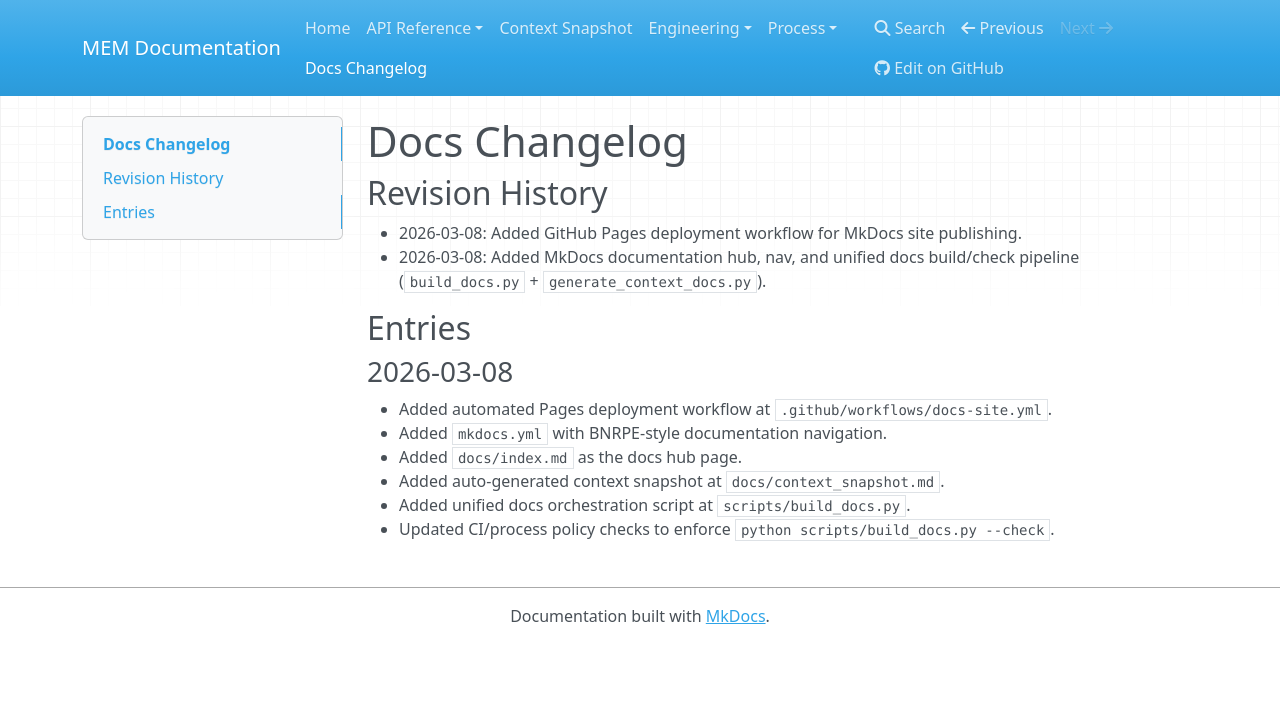
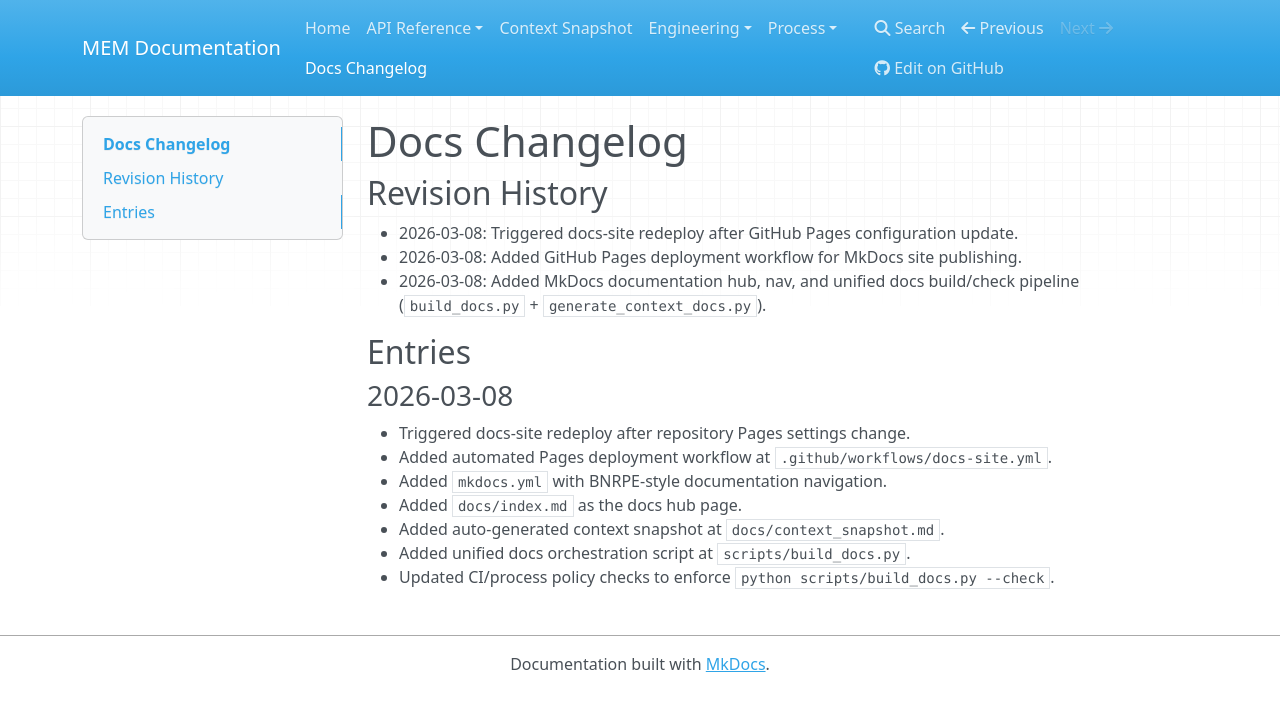
Before and after one commit to fyremael/MEM, an MkDocs documentation site: the page built from docs/changelog.md, in a window 1280 px wide. Shown: the top 711 px of the page. Built offline with MkDocs 1.6.1, drawn with Linux system fonts in a browser that asks for light colours; nearby versions of some CDN libraries.

Commit message:
docs: trigger pages deploy after settings update

```diff
--- a/docs/changelog.md
+++ b/docs/changelog.md
@@ -1,12 +1,14 @@
 # Docs Changelog
 
 ## Revision History
+- 2026-03-08: Triggered docs-site redeploy after GitHub Pages configuration update.
 - 2026-03-08: Added GitHub Pages deployment workflow for MkDocs site publishing.
 - 2026-03-08: Added MkDocs documentation hub, nav, and unified docs build/check pipeline (`build_docs.py` + `generate_context_docs.py`).
 
 ## Entries
 
 ### 2026-03-08
+- Triggered docs-site redeploy after repository Pages settings change.
 - Added automated Pages deployment workflow at `.github/workflows/docs-site.yml`.
 - Added `mkdocs.yml` with BNRPE-style documentation navigation.
 - Added `docs/index.md` as the docs hub page.
```
